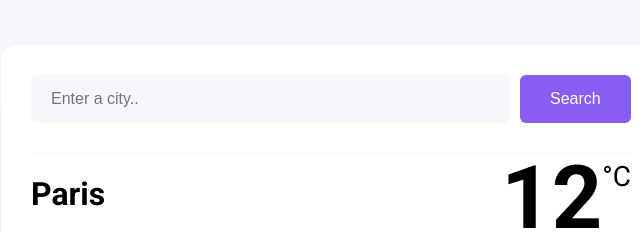
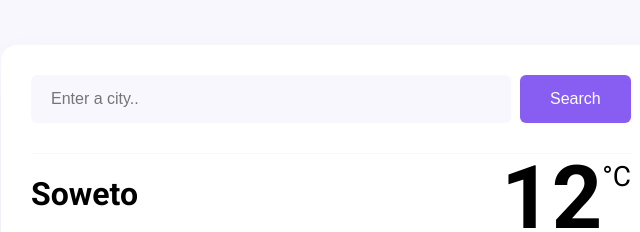
Before and after one commit to Gugulethu14/weather-forecast-app, a plain HTML site: page index.html in a window 1280 px wide. Shown: the top 232 px of the page, 309-949 px from the left. Drawn offline with nearby package versions, Linux system fonts and the light colour scheme; no server answers.

Commit message:
changed the city name

```diff
--- a/index.html
+++ b/index.html
@@ -23,7 +23,7 @@
   </main>
   <div class="weather-app-data">
     <div>
-    <h1 class="weather-app-city" id="city">Paris</h1>
+    <h1 class="weather-app-city" id="city">Soweto</h1>
     <p class="weather-app-details">
       <span id="time"></span>, <span id="description"></span>
     <br />
```
